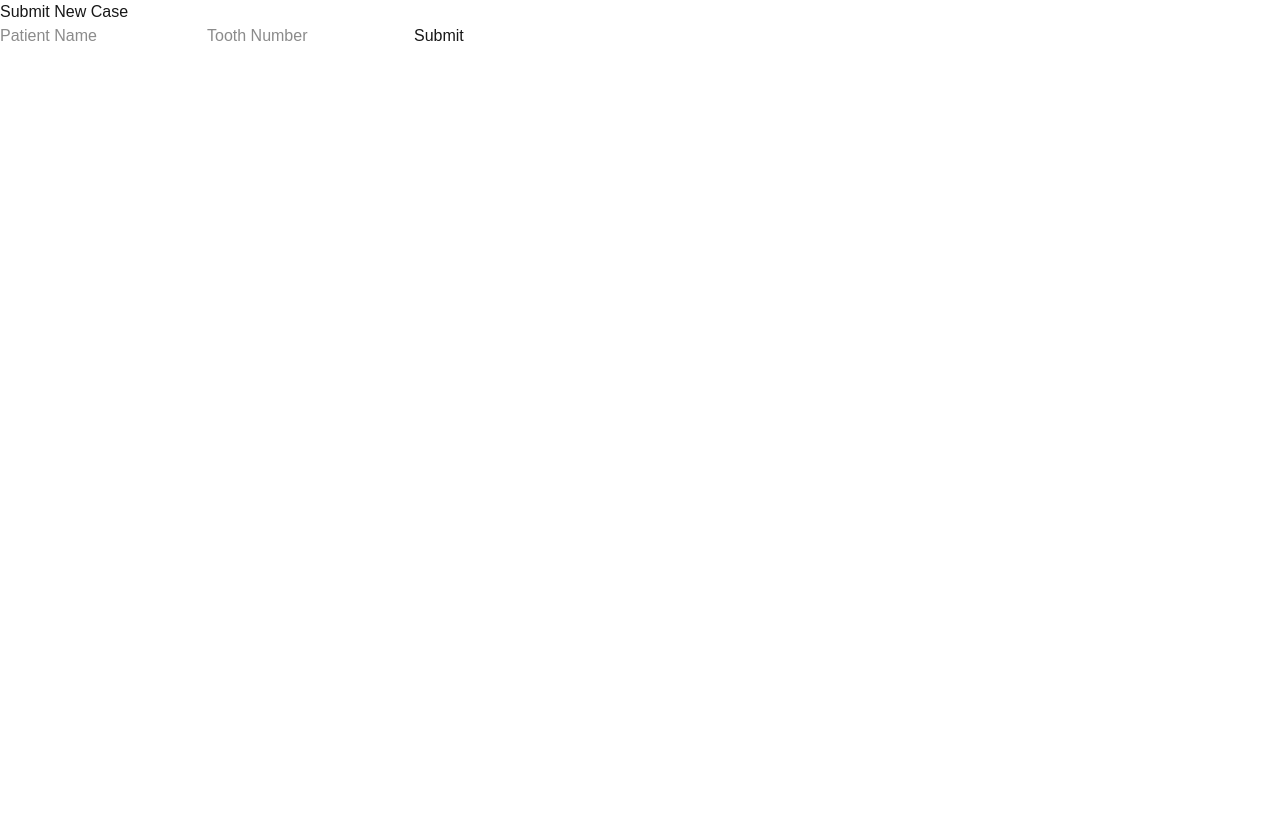
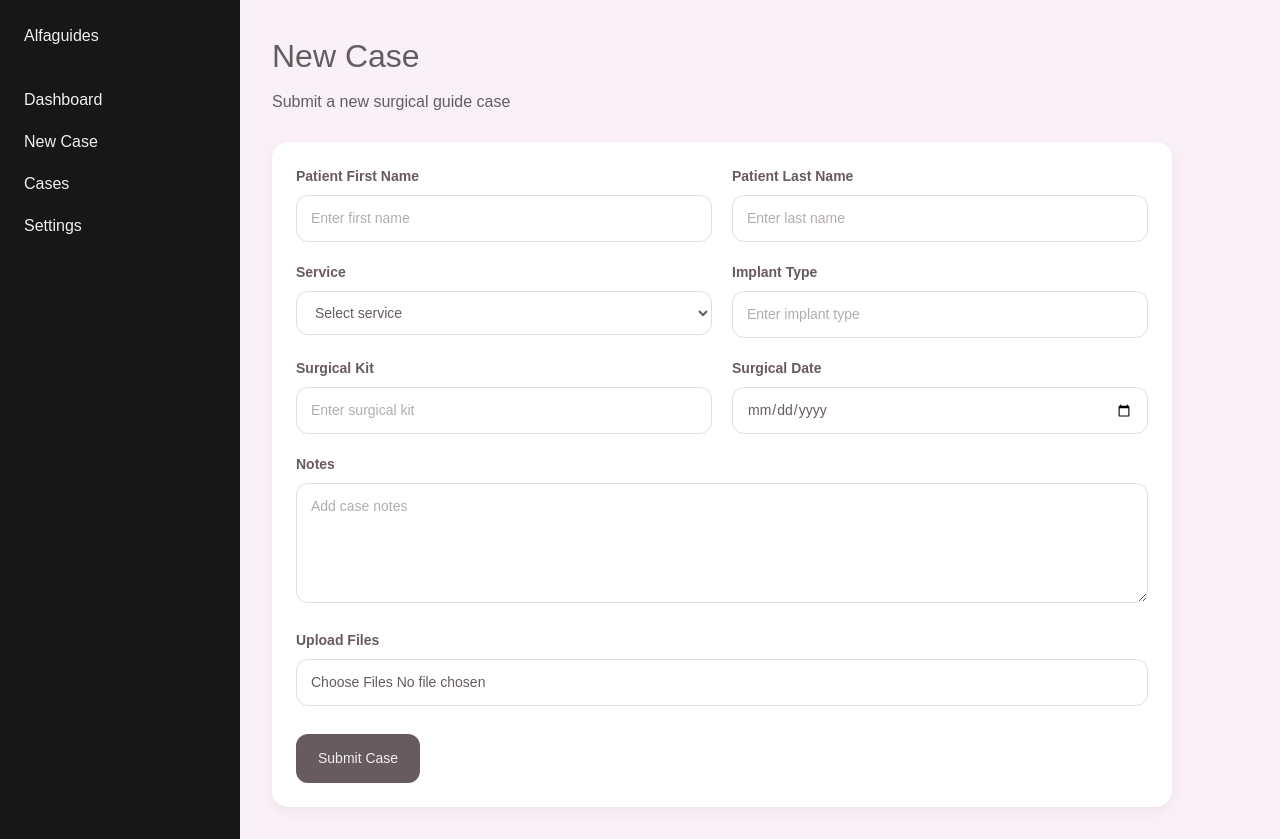
Before and after one commit to ramsismagdy/alfaguides-dashboard, a Next.js app: page /new-case in a window 1280 px wide. Before the commit the page ends 800 px from the top, so only its background shows below. Built offline with nearby package versions, Linux system fonts and the light colour scheme; no server answers; the database is empty.

Commit message:
add new case page and sidebar navigation

```diff
--- /dev/null
+++ b/app/cases/page.js
@@ -0,0 +1,19 @@
+import Sidebar from "../../components/Sidebar"
+
+export default function CasesPage() {
+  return (
+    <div
+      style={{
+        display: "flex",
+        background: "#F9F1F7",
+        minHeight: "100vh"
+      }}
+    >
+      <Sidebar />
+      <div style={{ flex: 1, padding: "32px", color: "#685B60" }}>
+        <h1>Cases</h1>
+        <p>Cases page coming next.</p>
+      </div>
+    </div>
+  )
+}
--- a/app/new-case/page.js
+++ b/app/new-case/page.js
@@ -1,54 +1,154 @@
-'use client'
-import { useState } from 'react'
-import { supabase } from '../../lib/supabase'
+import Sidebar from "../../components/Sidebar"
 
-export default function NewCase(){
-
-const [patient,setPatient] = useState('')
-const [tooth,setTooth] = useState('')
-
-const createCase = async () => {
-
-await supabase
-.from('cases')
-.insert([
-{
-patient_first_name: patient,
-tooth_number: tooth,
-status:'New Case'
-}
-])
-
-alert("Case submitted")
+const labelStyle = {
+  display: "block",
+  marginBottom: "8px",
+  color: "#685B60",
+  fontSize: "14px",
+  fontWeight: "600"
 }
 
-return(
+const inputStyle = {
+  width: "100%",
+  padding: "12px 14px",
+  borderRadius: "12px",
+  border: "1px solid #E7D9E3",
+  background: "#FFFFFF",
+  color: "#685B60",
+  fontSize: "14px",
+  outline: "none",
+  boxSizing: "border-box"
+}
 
-<div>
-<h1>Submit New Case</h1>
+export default function NewCasePage() {
+  return (
+    <div
+      style={{
+        display: "flex",
+        background: "#F9F1F7",
+        minHeight: "100vh"
+      }}
+    >
+      <Sidebar />
 
-<input placeholder="Patient Name"
-onChange={(e)=>setPatient(e.target.value)} />
+      <div
+        style={{
+          flex: 1,
+          padding: "32px",
+          boxSizing: "border-box"
+        }}
+      >
+        <div style={{ marginBottom: "28px" }}>
+          <h1
+            style={{
+              margin: 0,
+              color: "#685B60",
+              fontSize: "32px"
+            }}
+          >
+            New Case
+          </h1>
 
-<input placeholder="Tooth Number"
-onChange={(e)=>setTooth(e.target.value)} />
+          <p
+            style={{
+              color: "#685B60",
+              marginTop: "10px",
+              fontSize: "16px"
+            }}
+          >
+            Submit a new surgical guide case
+          </p>
+        </div>
 
-<button onClick={createCase}>Submit</button>
+        <div
+          style={{
+            background: "#FFFFFF",
+            borderRadius: "16px",
+            padding: "24px",
+            boxShadow: "0 4px 14px rgba(0,0,0,0.06)",
+            maxWidth: "900px"
+          }}
+        >
+          <div
+            style={{
+              display: "grid",
+              gridTemplateColumns: "1fr 1fr",
+              gap: "20px"
+            }}
+          >
+            <div>
+              <label style={labelStyle}>Patient First Name</label>
+              <input type="text" placeholder="Enter first name" style={inputStyle} />
+            </div>
 
-</div>
+            <div>
+              <label style={labelStyle}>Patient Last Name</label>
+              <input type="text" placeholder="Enter last name" style={inputStyle} />
+            </div>
 
-)
+            <div>
+              <label style={labelStyle}>Service</label>
+              <select style={inputStyle} defaultValue="">
+                <option value="" disabled>
+                  Select service
+                </option>
+                <option>Surgical Guide</option>
+                <option>Implant Planning</option>
+                <option>Crown</option>
+                <option>Denture</option>
+              </select>
+            </div>
 
+            <div>
+              <label style={labelStyle}>Implant Type</label>
+              <input type="text" placeholder="Enter implant type" style={inputStyle} />
+            </div>
+
+            <div>
+              <label style={labelStyle}>Surgical Kit</label>
+              <input type="text" placeholder="Enter surgical kit" style={inputStyle} />
+            </div>
+
+            <div>
+              <label style={labelStyle}>Surgical Date</label>
+              <input type="date" style={inputStyle} />
+            </div>
+          </div>
+
+          <div style={{ marginTop: "20px" }}>
+            <label style={labelStyle}>Notes</label>
+            <textarea
+              placeholder="Add case notes"
+              style={{
+                ...inputStyle,
+                minHeight: "120px",
+                resize: "vertical"
+              }}
+            />
+          </div>
+
+          <div style={{ marginTop: "20px" }}>
+            <label style={labelStyle}>Upload Files</label>
+            <input type="file" multiple style={inputStyle} />
+          </div>
+
+          <div style={{ marginTop: "28px" }}>
+            <button
+              style={{
+                background: "#685B60",
+                color: "#F0F0F0",
+                border: "none",
+                borderRadius: "12px",
+                padding: "14px 22px",
+                fontSize: "14px",
+                cursor: "pointer"
+              }}
+            >
+              Submit Case
+            </button>
+          </div>
+        </div>
+      </div>
+    </div>
+  )
 }
-const uploadFile = async (file) => {
-
-const { data, error } =
-await supabase.storage
-.from('case-files')
-.upload(`cases/${file.name}`, file)
-
-}
-const { data, error } =
-await supabase
-.from('cases')
-.select('*')
--- /dev/null
+++ b/app/settings/page.js
@@ -0,0 +1,19 @@
+import Sidebar from "../../components/Sidebar"
+
+export default function SettingsPage() {
+  return (
+    <div
+      style={{
+        display: "flex",
+        background: "#F9F1F7",
+        minHeight: "100vh"
+      }}
+    >
+      <Sidebar />
+      <div style={{ flex: 1, padding: "32px", color: "#685B60" }}>
+        <h1>Settings</h1>
+        <p>Settings page coming later.</p>
+      </div>
+    </div>
+  )
+}
--- a/components/Sidebar.js
+++ b/components/Sidebar.js
@@ -1,9 +1,13 @@
+import Link from "next/link"
+
 export default function Sidebar() {
   const menuItemStyle = {
     margin: "18px 0",
     cursor: "pointer",
     color: "#F0F0F0",
-    fontSize: "16px"
+    fontSize: "16px",
+    textDecoration: "none",
+    display: "block"
   }
 
   return (
@@ -19,12 +23,23 @@ export default function Sidebar() {
     >
       <h2 style={{ color: "#F0F0F0", marginBottom: "40px" }}>Alfaguides</h2>
 
-      <ul style={{ listStyle: "none", padding: 0, margin: 0 }}>
-        <li style={menuItemStyle}>Dashboard</li>
-        <li style={menuItemStyle}>New Case</li>
-        <li style={menuItemStyle}>Cases</li>
-        <li style={menuItemStyle}>Settings</li>
-      </ul>
+      <nav>
+        <Link href="/" style={menuItemStyle}>
+          Dashboard
+        </Link>
+
+        <Link href="/new-case" style={menuItemStyle}>
+          New Case
+        </Link>
+
+        <Link href="/cases" style={menuItemStyle}>
+          Cases
+        </Link>
+
+        <Link href="/settings" style={menuItemStyle}>
+          Settings
+        </Link>
+      </nav>
     </div>
   )
 }
```
